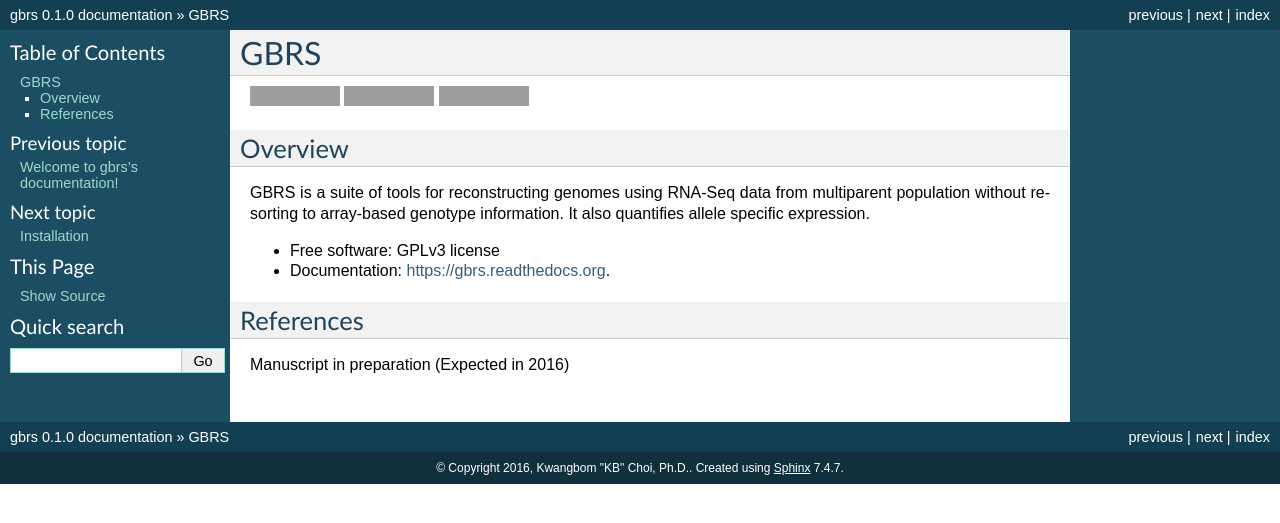
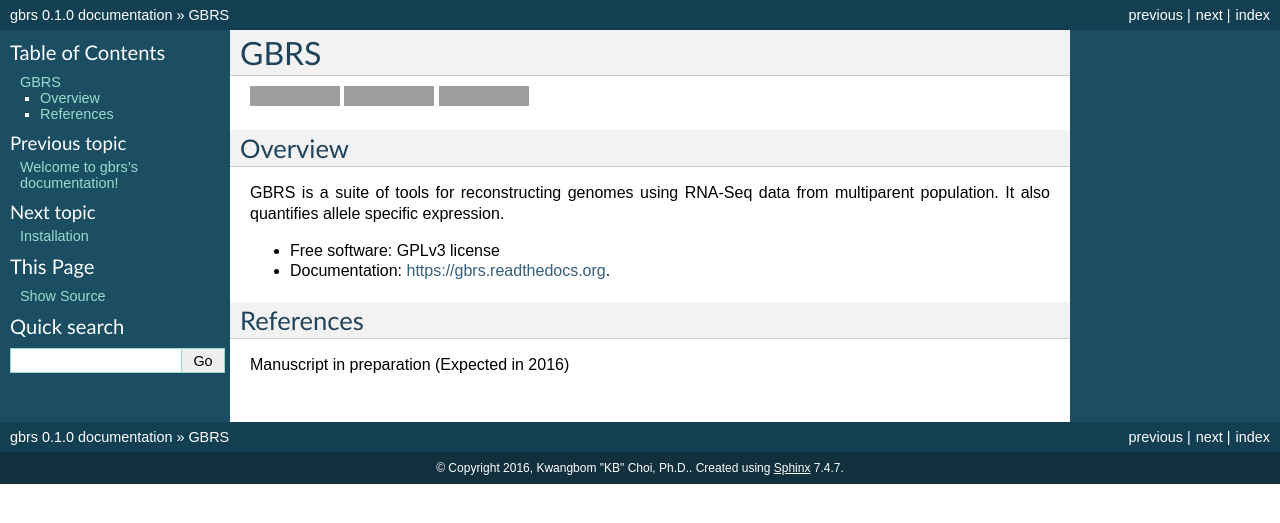
Before and after one commit to churchill-lab/gbrs, a Sphinx documentation site: the page built from docs/readme.rst, in a window 1280 px wide, cut to the strip 0-523 px from the top of the page. Built offline with Sphinx 7.4.7, drawn with Linux system fonts in a browser that asks for light colours; grey boxes are pictures that could not be loaded.

Commit message:
[kbchoi] Minor edits on README for github front page.

```diff
--- a/README.rst
+++ b/README.rst
@@ -16,7 +16,7 @@ GBRS
 Overview
 --------
 
-GBRS is a suite of tools for reconstructing genomes using RNA-Seq data from multiparent population without resorting to array-based genotype information. It also quantifies allele specific expression.
+GBRS is a suite of tools for reconstructing genomes using RNA-Seq data from multiparent population. It also quantifies allele specific expression.
 
 * Free software: GPLv3 license
 * Documentation: https://gbrs.readthedocs.org.
--- a/docs/conf.py
+++ b/docs/conf.py
@@ -36,7 +36,7 @@ class Mock(MagicMock):
     @classmethod
     def __getattr__(cls, name):
         return Mock()
-MOCK_MODULES = ['Bio', 'biopython', 'pysam', 'tables', 'numpy', 'scipy', 'scipy.sparse', 'scipy.interpolate', 'matplotlib', 'matplotlib.pyplot']
+MOCK_MODULES = ['Bio', 'biopython', 'emase', 'g2gtools', 'pysam', 'tables', 'numpy', 'scipy', 'scipy.sparse', 'scipy.interpolate', 'matplotlib', 'matplotlib.pyplot']
 sys.modules.update((mod_name, Mock()) for mod_name in MOCK_MODULES)
 
 import gbrs
```
